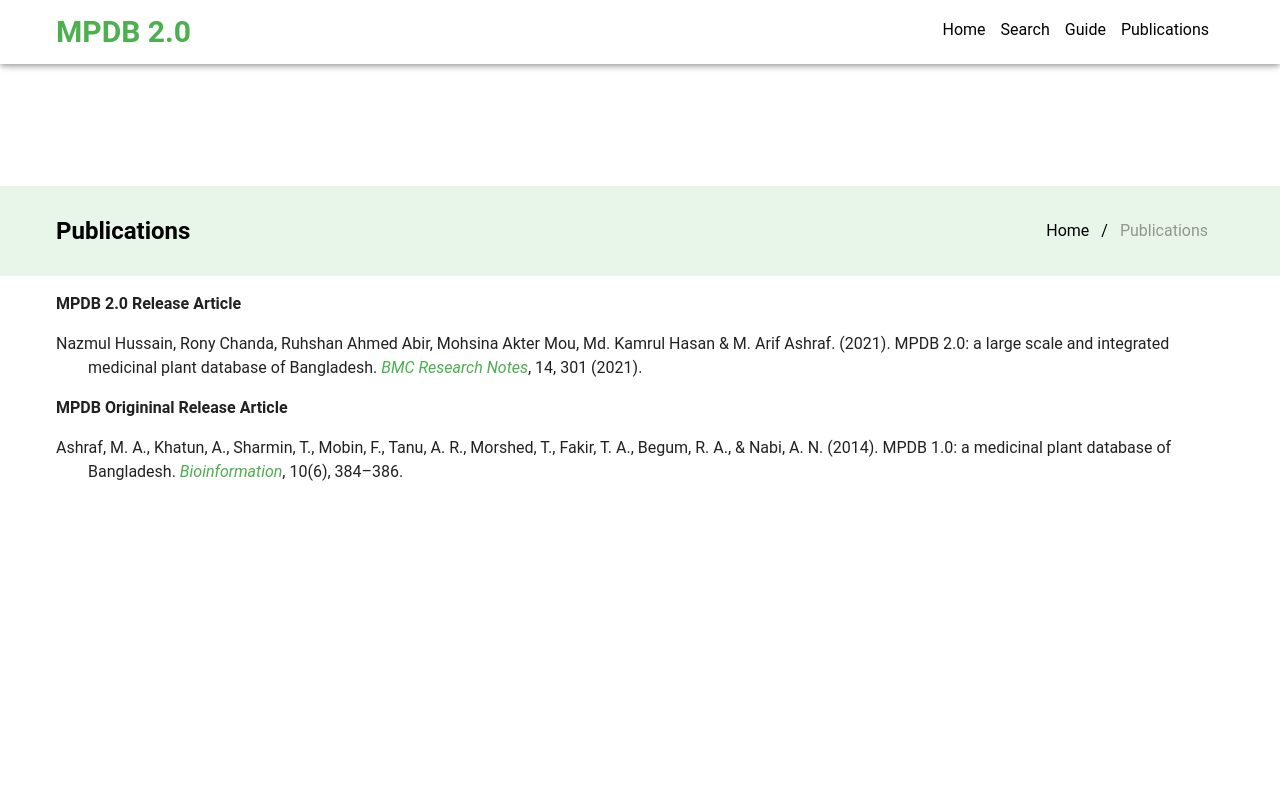
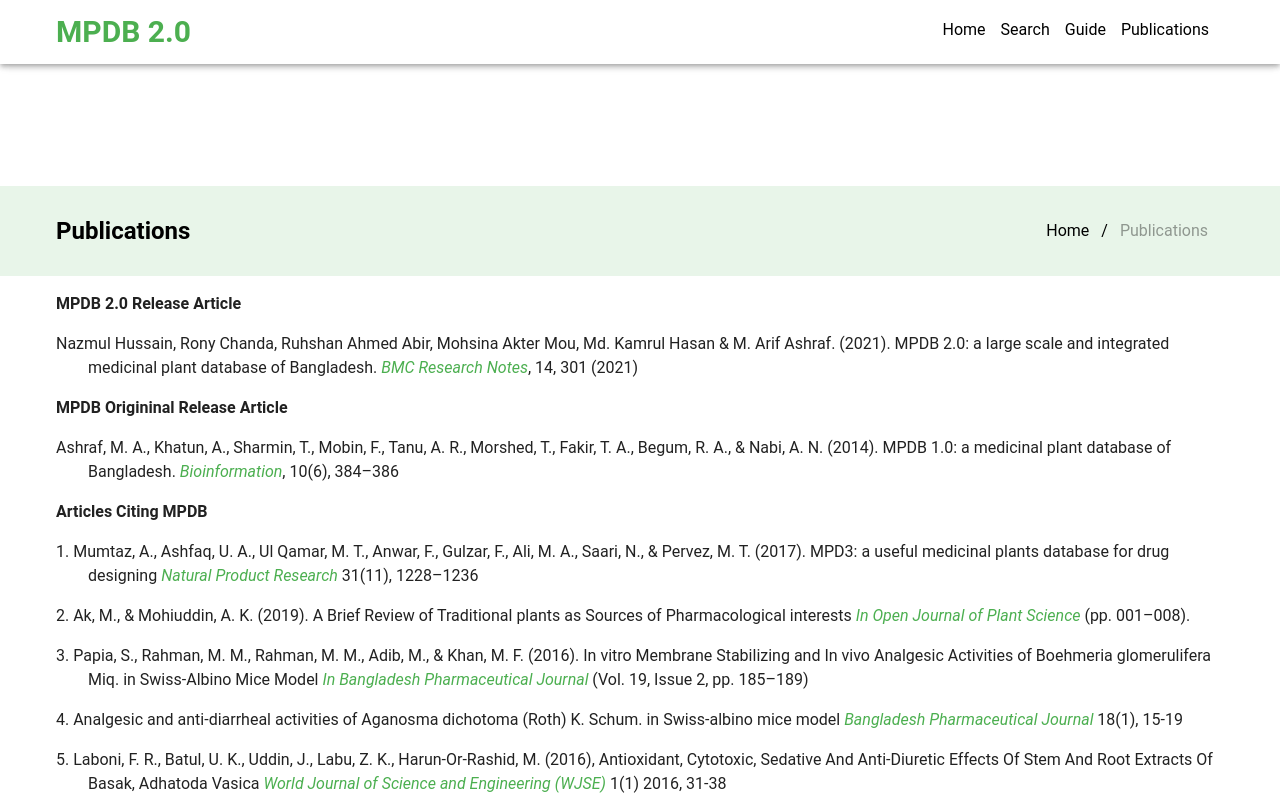
Before and after one commit to Ruhshan/mpdb, a Vue app in the folder frontend-vue3/: page /publications in a window 1280 px wide. Shown: the top 800 px of the page. Built offline with nearby package versions, Linux system fonts and the light colour scheme.

Commit message:
Add all publications component

```diff
--- /dev/null
+++ b/frontend-vue3/src/assets/apa.css
@@ -0,0 +1,52 @@
+.apa,
+.apa ul,
+.apa ol,
+.apa dl,
+.ref-apa,
+.ref-apa ul,
+.ref-apa ol,
+.ref-apa dl,
+.apa-ref,
+.apa-ref ul,
+.apa-ref ol,
+.apa-ref dl,
+.refapa,
+.refapa ul,
+.refapa ol,
+.refapa dl,
+.aparef,
+.aparef ul,
+.aparef ol,
+.aparef dl {
+  padding-left: 0;
+  margin-left: 0;
+}
+
+.apa li,
+.ref-apa li,
+.refapa li,
+.apa-ref li,
+.aparef li {
+  list-style-type: none;
+}
+
+.apa p,
+.apa li,
+.apa dd,
+.ref-apa p,
+.ref-apa li,
+.ref-apa dd,
+.refapa p,
+.refapa li,
+.refapa dd,
+.apa-ref p,
+.apa-ref li,
+.apa-ref dd,
+.aparef p,
+.aparef li,
+.aparef dd {
+  margin-left: 2em;
+  text-indent: -2em;
+  margin-top: 1em;
+  margin-bottom: 1em;
+}
--- a/frontend-vue3/src/assets/base.css
+++ /dev/null
@@ -1,86 +0,0 @@
-/* color palette from <https://github.com/vuejs/theme> */
-:root {
-  --vt-c-white: #ffffff;
-  --vt-c-white-soft: #f8f8f8;
-  --vt-c-white-mute: #f2f2f2;
-
-  --vt-c-black: #181818;
-  --vt-c-black-soft: #222222;
-  --vt-c-black-mute: #282828;
-
-  --vt-c-indigo: #2c3e50;
-
-  --vt-c-divider-light-1: rgba(60, 60, 60, 0.29);
-  --vt-c-divider-light-2: rgba(60, 60, 60, 0.12);
-  --vt-c-divider-dark-1: rgba(84, 84, 84, 0.65);
-  --vt-c-divider-dark-2: rgba(84, 84, 84, 0.48);
-
-  --vt-c-text-light-1: var(--vt-c-indigo);
-  --vt-c-text-light-2: rgba(60, 60, 60, 0.66);
-  --vt-c-text-dark-1: var(--vt-c-white);
-  --vt-c-text-dark-2: rgba(235, 235, 235, 0.64);
-}
-
-/* semantic color variables for this project */
-:root {
-  --color-background: var(--vt-c-white);
-  --color-background-soft: var(--vt-c-white-soft);
-  --color-background-mute: var(--vt-c-white-mute);
-
-  --color-border: var(--vt-c-divider-light-2);
-  --color-border-hover: var(--vt-c-divider-light-1);
-
-  --color-heading: var(--vt-c-text-light-1);
-  --color-text: var(--vt-c-text-light-1);
-
-  --section-gap: 160px;
-}
-
-@media (prefers-color-scheme: dark) {
-  :root {
-    --color-background: var(--vt-c-black);
-    --color-background-soft: var(--vt-c-black-soft);
-    --color-background-mute: var(--vt-c-black-mute);
-
-    --color-border: var(--vt-c-divider-dark-2);
-    --color-border-hover: var(--vt-c-divider-dark-1);
-
-    --color-heading: var(--vt-c-text-dark-1);
-    --color-text: var(--vt-c-text-dark-2);
-  }
-}
-
-*,
-*::before,
-*::after {
-  box-sizing: border-box;
-  margin: 0;
-  font-weight: normal;
-}
-
-body {
-  min-height: 100vh;
-  color: var(--color-text);
-  background: var(--color-background);
-  transition:
-    color 0.5s,
-    background-color 0.5s;
-  line-height: 1.6;
-  font-family:
-    Inter,
-    -apple-system,
-    BlinkMacSystemFont,
-    'Segoe UI',
-    Roboto,
-    Oxygen,
-    Ubuntu,
-    Cantarell,
-    'Fira Sans',
-    'Droid Sans',
-    'Helvetica Neue',
-    sans-serif;
-  font-size: 15px;
-  text-rendering: optimizeLegibility;
-  -webkit-font-smoothing: antialiased;
-  -moz-osx-font-smoothing: grayscale;
-}
--- /dev/null
+++ b/frontend-vue3/src/assets/data/release_publications.json
@@ -0,0 +1,18 @@
+[
+  {
+    "id": 1,
+    "heading": "MPDB 2.0 Release Article",
+    "title": "Nazmul Hussain, Rony Chanda, Ruhshan Ahmed Abir, Mohsina Akter Mou, Md. Kamrul Hasan & M. Arif Ashraf. (2021). MPDB 2.0: a large scale and integrated medicinal plant database of Bangladesh.",
+    "journal": "BMC Research Notes",
+    "page": " 14, 301 (2021)",
+    "link": "https://bmcresnotes.biomedcentral.com/articles/10.1186/s13104-021-05721-6"
+  },
+  {
+    "id": 2,
+    "heading": "MPDB Origininal Release Article",
+    "title": "Ashraf, M. A., Khatun, A., Sharmin, T., Mobin, F., Tanu, A. R., Morshed, T., Fakir, T. A., Begum, R. A., & Nabi, A. N. (2014). MPDB 1.0: a medicinal plant database of Bangladesh.",
+    "journal": "Bioinformation",
+    "page": " 10(6), 384–386",
+    "link": "https://www.ncbi.nlm.nih.gov/pmc/articles/PMC4110432/"
+  }
+]
--- a/frontend-vue3/src/assets/main.css
+++ /dev/null
@@ -1,35 +0,0 @@
-@import './base.css';
-
-#app {
-  max-width: 1280px;
-  margin: 0 auto;
-  padding: 2rem;
-  font-weight: normal;
-}
-
-a,
-.green {
-  text-decoration: none;
-  color: hsla(160, 100%, 37%, 1);
-  transition: 0.4s;
-  padding: 3px;
-}
-
-@media (hover: hover) {
-  a:hover {
-    background-color: hsla(160, 100%, 37%, 0.2);
-  }
-}
-
-@media (min-width: 1024px) {
-  body {
-    display: flex;
-    place-items: center;
-  }
-
-  #app {
-    display: grid;
-    grid-template-columns: 1fr 1fr;
-    padding: 0 2rem;
-  }
-}
--- a/frontend-vue3/src/components/AllPublications.vue
+++ b/frontend-vue3/src/components/AllPublications.vue
@@ -1,33 +1,31 @@
-<script setup lang="ts"></script>
+<script setup lang="ts">
+import '@/assets/apa.css'
+import { usePublications } from '@/composables/usePublications'
+
+const { citingPublications, releasePublications } = usePublications()
+</script>
 
 <template>
   <section>
     <v-container>
-      <div class="apa-ref">
-        <h4>MPDB 2.0 Release Article</h4>
+      <div class="apa-ref" v-for="publication in releasePublications" :key="publication.id">
+        <h4>{{ publication.heading }}</h4>
         <p>
-          Nazmul Hussain, Rony Chanda, Ruhshan Ahmed Abir, Mohsina Akter Mou, Md. Kamrul Hasan & M.
-          Arif Ashraf. (2021). MPDB 2.0: a large scale and integrated medicinal plant database of
-          Bangladesh.
+          {{ publication.title }}
           <em
-            ><a
-              href="https://bmcresnotes.biomedcentral.com/articles/10.1186/s13104-021-05721-6"
-              target="_blank"
-              >BMC Research Notes</a
-            ></em
-          >, 14, 301 (2021).
+            ><a :href="publication.link" target="_blank">{{ publication.journal }}</a></em
+          >, {{ publication.page }}
         </p>
       </div>
+
       <div class="apa-ref">
-        <h4>MPDB Origininal Release Article</h4>
-        <p>
-          Ashraf, M. A., Khatun, A., Sharmin, T., Mobin, F., Tanu, A. R., Morshed, T., Fakir, T. A.,
-          Begum, R. A., & Nabi, A. N. (2014). MPDB 1.0: a medicinal plant database of Bangladesh.
+        <h4>Articles Citing MPDB</h4>
+        <p v-for="publication in citingPublications" v-bind:key="publication.id">
+          {{ publication.id }}. {{ publication.title }}
           <em
-            ><a href="https://www.ncbi.nlm.nih.gov/pmc/articles/PMC4110432/" target="_blank"
-              >Bioinformation</a
-            ></em
-          >, 10(6), 384–386.
+            ><a :href="publication.link" target="_blank"> {{ publication.journal }}</a></em
+          >
+          {{ publication.page }}
         </p>
       </div>
     </v-container>
@@ -35,59 +33,6 @@
 </template>
 
 <style scoped lang="scss">
-.apa,
-.apa ul,
-.apa ol,
-.apa dl,
-.ref-apa,
-.ref-apa ul,
-.ref-apa ol,
-.ref-apa dl,
-.apa-ref,
-.apa-ref ul,
-.apa-ref ol,
-.apa-ref dl,
-.refapa,
-.refapa ul,
-.refapa ol,
-.refapa dl,
-.aparef,
-.aparef ul,
-.aparef ol,
-.aparef dl {
-  padding-left: 0;
-  margin-left: 0;
-}
-
-.apa li,
-.ref-apa li,
-.refapa li,
-.apa-ref li,
-.aparef li {
-  list-style-type: none;
-}
-
-.apa p,
-.apa li,
-.apa dd,
-.ref-apa p,
-.ref-apa li,
-.ref-apa dd,
-.refapa p,
-.refapa li,
-.refapa dd,
-.apa-ref p,
-.apa-ref li,
-.apa-ref dd,
-.aparef p,
-.aparef li,
-.aparef dd {
-  margin-left: 2em;
-  text-indent: -2em;
-  margin-top: 1em;
-  margin-bottom: 1em;
-}
-
 a {
   color: rgb(var(--v-theme-primary));
   text-decoration-line: none;
--- /dev/null
+++ b/frontend-vue3/src/composables/usePublications.ts
@@ -0,0 +1,14 @@
+import type { Publication } from '@/types/publication'
+
+import citingArticlesJson from '@/assets/data/citing_publications.json'
+import releasePublicationsJson from '@/assets/data/release_publications.json'
+export interface UsePublicationsComposable {
+  citingPublications: Publication[]
+  releasePublications: Publication[]
+}
+
+export const usePublications = (): UsePublicationsComposable => {
+  const citingPublications = citingArticlesJson as Publication[]
+  const releasePublications = releasePublicationsJson as Publication[]
+  return { citingPublications, releasePublications }
+}
--- /dev/null
+++ b/frontend-vue3/src/types/publication.ts
@@ -0,0 +1,8 @@
+export interface Publication {
+  id: number
+  heading: string
+  title: string
+  journal: string
+  page: string
+  link: string
+}
--- a/frontend-vue3/vite.config.ts
+++ b/frontend-vue3/vite.config.ts
@@ -7,13 +7,10 @@
 import vueDevTools from 'vite-plugin-vue-devtools'
 import vuetify from 'vite-plugin-vuetify'
 
+const env = loadEnv('development', process.cwd(), '')
 
 // https://vitejs.dev/config/
-export default defineConfig(({mode}) => {
-
-    const env = loadEnv(mode, process.cwd(), '')
-
-    return {
+export default defineConfig({
     server: {
         proxy: {
             '/api/v1': {
@@ -34,6 +31,4 @@
             '@': fileURLToPath(new URL('./src', import.meta.url))
         }
     }
-    }
-
 })
```
Also changed, not shown: frontend-vue3/src/assets/data/citing_publications.json (line endings or trailing spaces), frontend-vue3/src/assets/logo.svg (deleted). Lines whose indentation alone changed are shown as unchanged.
